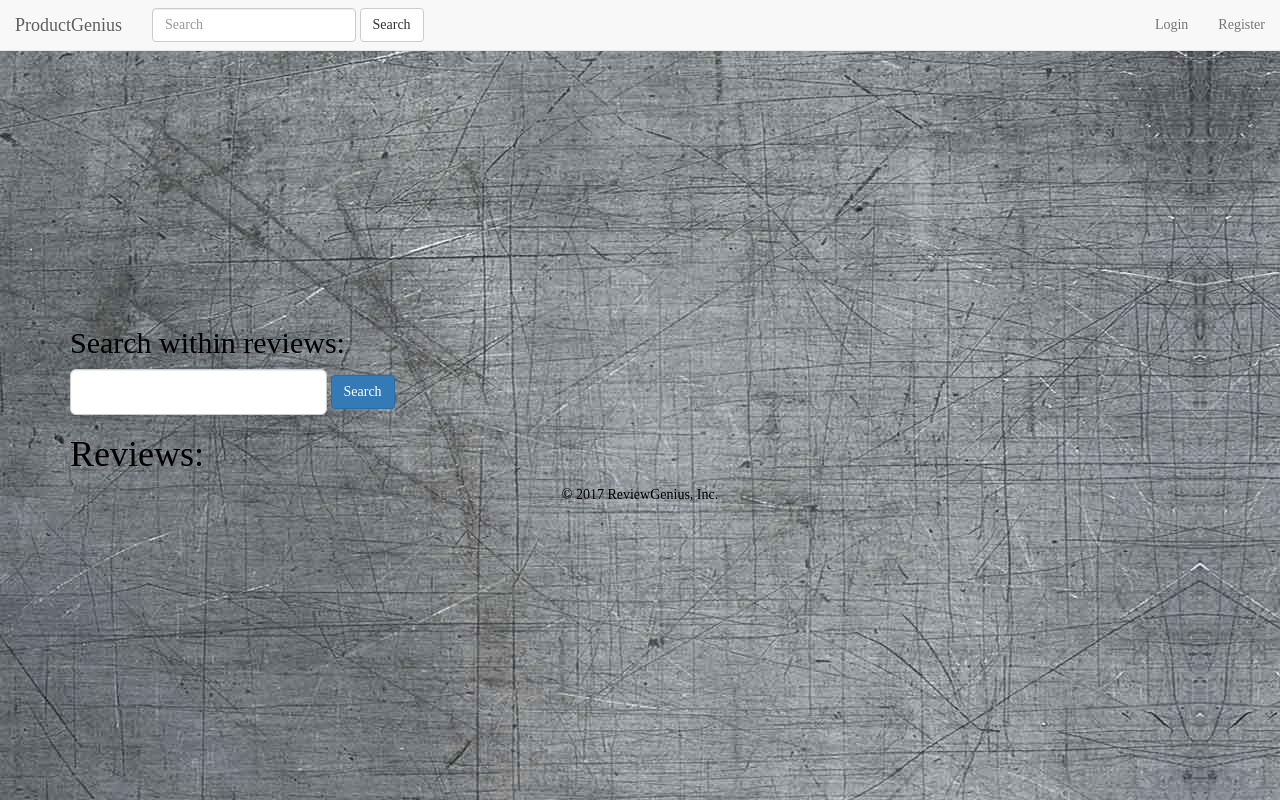
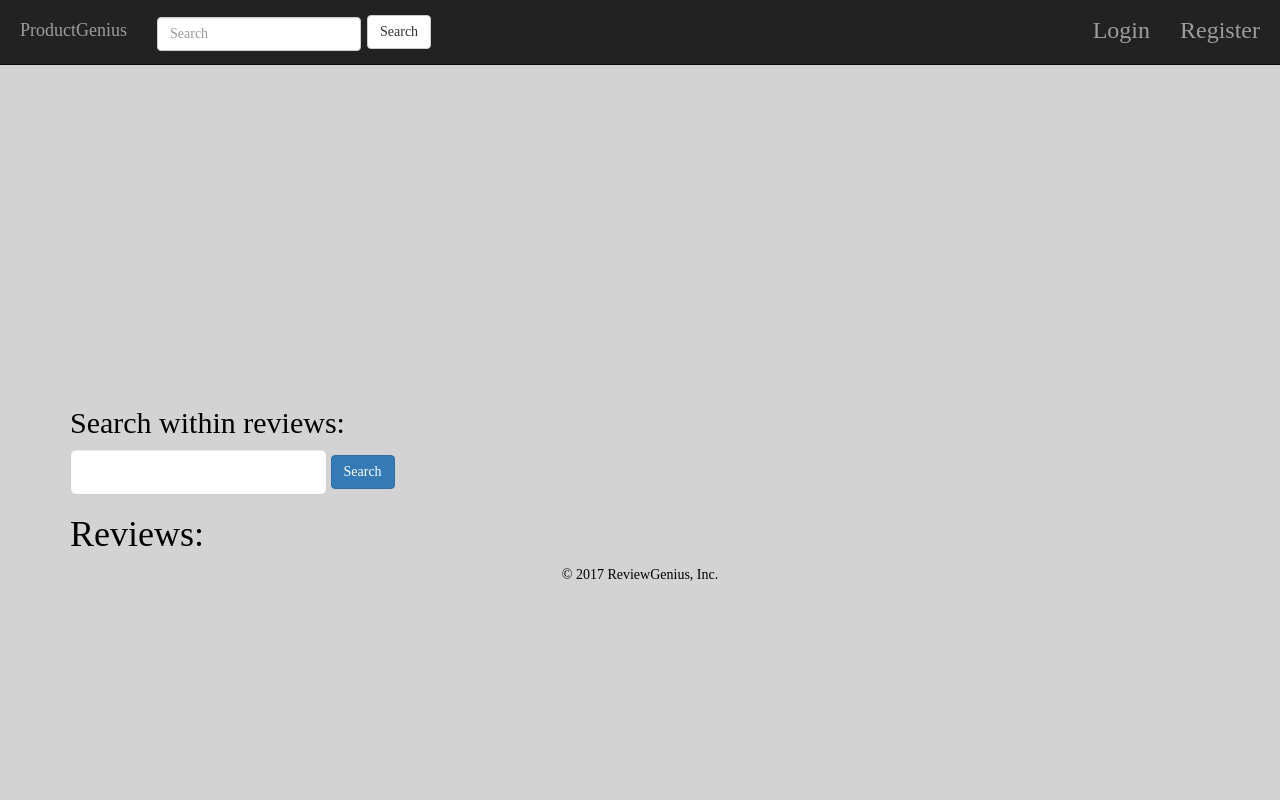
Before and after one commit to michberr/ProductGenius, a Flask app: template templates/product_details.html in a window 1280 px wide. Run offline with Flask 2, Linux system fonts and the light colour scheme; the template is opened without the code that fills it, so the values that code supplies are empty; a map, chart or similar area stays blank; some libraries are stand-ins or nearby versions.

Commit message:
More playing with CSS

```diff
--- a/static/histogram.js
+++ b/static/histogram.js
@@ -6,6 +6,24 @@
   var myBarChart = new Chart(ctx_bar, {
       type: 'bar',
       data: data,
-      options: options
+      options: {
+        legend: {
+            display: false
+        },
+        scales: {
+            xAxes: [{
+                gridLines: {
+                    display: false
+                }
+            }],
+            yAxes: [{
+                gridLines: {
+                    display: false
+                }
+            }]
+
+        } //scales
+
+      } //options
   });
 });
--- a/static/styles.css
+++ b/static/styles.css
@@ -8,12 +8,11 @@
     padding: 40px;
 }
 
-#product-details {
+#product-listing {
     font-size: 30px;
     float: left;
     width: 500px;
     padding: 40px;
-    font-family: Avenir;
 }
 
 .product {
@@ -21,14 +20,18 @@
     padding: 20px;
     width: 1200px;
     height: 500px;
-    font-family: Avenir;
 }
 
 body {
     padding-top: 70px;
-    background-image: url("/static/background.jpg");
     font-family: Avenir;
     color: black;
+    background-color: #d3d3d3;
+}
+
+.navbar {
+    font-size: 24px;
+    padding: 5px;
 }
 
 #search-term {
@@ -50,7 +53,6 @@
     color: hotpink;
 }
 
-#product-page {
-    background-color: white;
-    padding: 100px;
+.product-histogram {
+    padding-top: 80px;
 }
--- a/templates/base.html
+++ b/templates/base.html
@@ -27,7 +27,7 @@
   <!-- This is where the body goes -->
   <body>
 
-    <nav class="navbar navbar-default navbar-fixed-top">
+    <nav class="navbar navbar-inverse navbar-fixed-top">
       <div class="container-fluid">
         <!-- Brand and toggle get grouped for better mobile display -->
         <div class="navbar-header">
--- a/templates/product_details.html
+++ b/templates/product_details.html
@@ -52,6 +52,7 @@
         </ul>
       {% endfor %}
     </div>
+
   </div>
 </div>
 
--- a/templates/product_listing.html
+++ b/templates/product_listing.html
@@ -22,7 +22,7 @@
         </a>
       </div>
 
-      <div id="product-details">
+      <div id="product-listing">
         <div class="product-price">Price: ${{ pr[3] }}</div>
         <div class="nreviews">{{ pr[7] }} reviews</div>
         <div class="productgenius-score">ProductGenius Score: </div>
```
